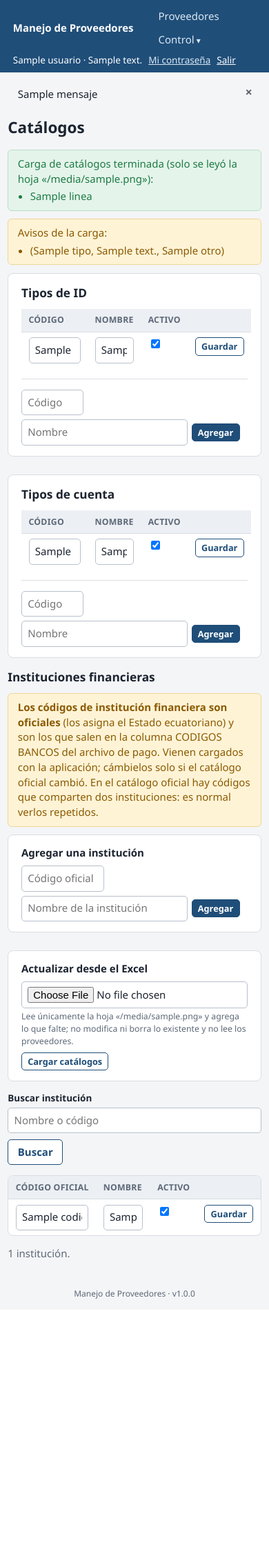
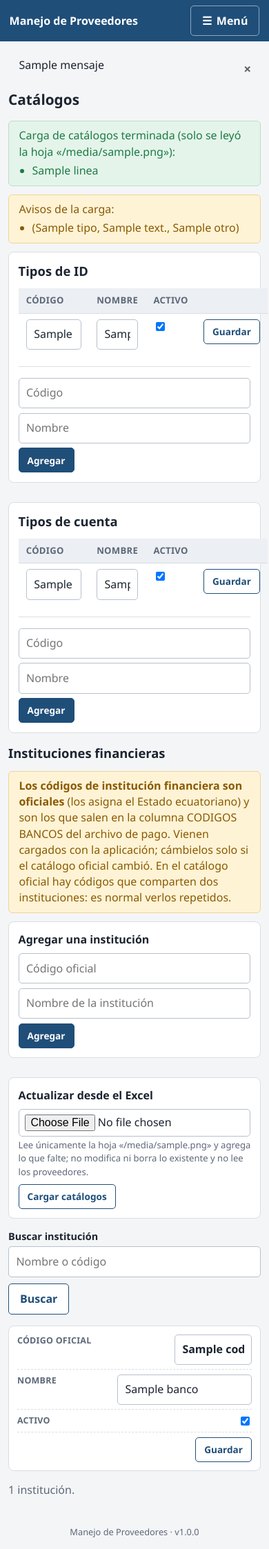
Before and after one commit to DevBrandonArellano/Bacss_manejoProvedores, a FastAPI app: template app/templates/catalogos.html in a window 390 px wide. Shown: the whole page at 69% size. Before the commit the page ends 1883 px from the top, so only its background shows below. Run offline with FastAPI, Linux system fonts and the light colour scheme; the template is opened without the code that fills it: most values are stand-ins (such as "Sample title", 1, 10 or a date in 2020).

Commit message:
Feat: diseño adaptable a celulares y tablets
- Menú desplegable con botón en pantallas angostas
- Tablas convertidas en tarjetas por fila en celular
- Controles táctiles más cómodos y filtros en dos columnas
- Respeta la preferencia de reducir movimiento

```diff
--- a/app/static/app.js
+++ b/app/static/app.js
@@ -4,6 +4,7 @@
  */
 (function () {
   "use strict";
+  document.documentElement.classList.add("js");
 
   var normalizar = function (texto) {
     return (texto || "").normalize("NFD").replace(/[̀-ͯ]/g, "").toLowerCase().replace(/\s+/g, " ").trim();
@@ -297,8 +298,24 @@
   }
 
   // ------------------------------------------------------------------ inicio y delegación de eventos
+  // Tablas en pantallas angostas: cada fila pasa a ser una tarjeta; la etiqueta de cada dato sale del encabezado.
+  function etiquetarTablas(raiz) {
+    raiz.querySelectorAll(".tabla-envoltura table").forEach(function (tabla) {
+      var cabecera = tabla.querySelectorAll("thead th");
+      if (!cabecera.length) return;
+      var textos = Array.prototype.map.call(cabecera, function (th) { return th.textContent.replace(/[▲▼]/g, "").trim(); });
+      tabla.querySelectorAll("tbody tr").forEach(function (fila) {
+        Array.prototype.forEach.call(fila.children, function (celda, i) {
+          if (textos[i] && celda.colSpan === 1) celda.setAttribute("data-et", textos[i]);
+        });
+      });
+      tabla.classList.add("apilable");
+    });
+  }
+
   function iniciar(raiz) {
     raiz = raiz || document;
+    etiquetarTablas(raiz);
     raiz.querySelectorAll("input[data-ojo]").forEach(ojo);
     raiz.querySelectorAll("select[data-buscar]").forEach(combobox);
     actualizarCondicionales(raiz);
@@ -354,6 +371,12 @@
   });
 
   document.addEventListener("click", function (e) {
+    var menu = e.target.closest ? e.target.closest("[data-menu-movil]") : null;
+    if (menu) {
+      var abierto = menu.getAttribute("aria-expanded") !== "true";
+      menu.setAttribute("aria-expanded", abierto ? "true" : "false");
+      document.querySelector(".barra").classList.toggle("menu-abierto", abierto);
+    }
     var t = e.target.closest ? e.target.closest("[data-confirmar], [data-orden], [data-pagina]") : null;
     if (t && t.dataset.confirmar && !window.confirm(t.dataset.confirmar)) {
       e.preventDefault();
--- a/app/static/estilo.css
+++ b/app/static/estilo.css
@@ -169,4 +169,79 @@ th a.orden:hover { color: var(--marca); text-decoration: underline; }
 .vencimiento strong { font-size: 1.05rem; }
 .vencimiento-pasado { background: var(--error-fondo); border-color: #f0b9b9; }
 
-@media (max-width: 700px) { .contenido { padding: .75rem; } dl.datos { grid-template-columns: 1fr; } }
+
+/* ================= Adaptación a celulares y tablets ================= */
+.hamburguesa { display: none; margin-left: auto; background: transparent; border-color: rgba(255, 255, 255, .5); }
+.hamburguesa:hover { background: var(--marca-oscura); }
+img, svg { max-width: 100%; }
+
+/* Tablets y pantallas medianas */
+@media (max-width: 900px) {
+  .barra { padding: .5rem .85rem; }
+  .barra .quien { flex-basis: 100%; justify-content: flex-end; font-size: .85rem; }
+  .filtros > div { flex: 1 1 150px; }
+}
+
+/* Celulares */
+@media (max-width: 720px) {
+  html { font-size: 16px; }
+  .contenido { padding: .75rem; }
+  .estrecho { margin: 1.25rem auto; }
+  h1 { font-size: 1.3rem; }
+  .tarjeta { padding: .85rem; }
+  dl.datos { grid-template-columns: 1fr; gap: 0; }
+  dl.datos dt { margin-top: .5rem; font-size: .85rem; }
+
+  /* Barra: menú que se despliega con un botón (sin JavaScript se muestra completa) */
+  .js .hamburguesa { display: inline-flex; align-items: center; gap: .4rem; }
+  .js .barra .navegacion { display: none; flex-basis: 100%; }
+  .js .barra.menu-abierto nav.navegacion { display: flex; flex-direction: column; gap: .1rem; }
+  .js .barra.menu-abierto .quien.navegacion { display: flex; flex-wrap: wrap; justify-content: flex-start; padding-top: .5rem; border-top: 1px solid rgba(255, 255, 255, .25); }
+  .barra nav a, details.menu > summary { padding: .65rem .75rem; }
+  details.menu { width: 100%; }
+  .menu-lista { position: static; box-shadow: none; border: none; background: rgba(0, 0, 0, .15); margin-top: .15rem; }
+  .barra .menu-lista a { color: #fff; padding: .65rem .9rem; }
+  .barra .menu-lista a:hover, .barra .menu-lista a.activo { background: var(--marca-oscura); color: #fff; }
+
+  /* Controles cómodos al tacto; 16px evita el zoom automático de iOS al escribir */
+  input[type=text], input[type=password], input[type=email], input[type=number], input[type=date], input[type=search], select, textarea { font-size: 16px; padding: .6rem .65rem; }
+  button, .boton { padding: .6rem 1rem; min-height: 2.75rem; }
+  .boton-chico { min-height: 2.25rem; padding: .35rem .75rem; }
+  label.casilla { min-height: 2.5rem; }
+  label.casilla input { width: 1.2rem; height: 1.2rem; }
+  .cabecera { align-items: stretch; }
+  .cabecera .acciones, .cabecera .acciones .boton { width: 100%; text-align: center; }
+  .filtros > div { flex: 1 1 calc(50% - .4rem); min-width: 0; }
+  .filtros .crece { flex: 1 1 100%; }
+  .filtros button, .filtros .boton { flex: 1 1 auto; }
+  .en-linea { width: 100%; }
+  .en-linea input, .en-linea select { flex: 1 1 100%; width: 100% !important; }
+  .pie-lista, .paginacion { justify-content: center; text-align: center; }
+  .combo-lista { max-height: 50vh; }
+  .barra-seleccion { padding: .6rem .75rem; }
+
+  /* Tablas → una tarjeta por fila */
+  .tabla-envoltura { background: transparent; border: none; overflow: visible; }
+  table.apilable, table.apilable tbody, table.apilable tr, table.apilable td { display: block; width: 100%; }
+  table.apilable thead { position: absolute; width: 1px; height: 1px; overflow: hidden; clip: rect(0 0 0 0); }
+  table.apilable tr { background: var(--panel); border: 1px solid var(--borde); border-radius: 8px; margin-bottom: .75rem; padding: .35rem .75rem; }
+  table.apilable tbody tr:hover { background: var(--panel); }
+  table.apilable td { border-bottom: 1px dashed var(--borde); padding: .4rem 0; display: flex; justify-content: space-between; gap: 1rem; text-align: right; word-break: break-word; }
+  table.apilable td:last-child { border-bottom: none; }
+  table.apilable td[data-et]::before { content: attr(data-et); flex: 0 0 38%; text-align: left; font-size: .78rem; font-weight: 700; text-transform: uppercase; letter-spacing: .02em; color: var(--suave); }
+  table.apilable td:first-child:not([data-et])::before { content: none; }
+  table.apilable td.num { text-align: right; }
+  table.apilable td.vacio { display: block; text-align: center; }
+  /* el nombre sirve de título de la tarjeta */
+  table.apilable td:first-child { font-weight: 700; }
+  table.apilable td .en-linea { justify-content: flex-end; }
+}
+
+/* Pantallas muy angostas */
+@media (max-width: 380px) {
+  table.apilable td { flex-direction: column; gap: .1rem; text-align: left; }
+  table.apilable td[data-et]::before { flex-basis: auto; }
+}
+
+/* Respeta a quien prefiere menos movimiento */
+@media (prefers-reduced-motion: reduce) { * { transition: none !important; scroll-behavior: auto !important; } }
--- a/app/templates/base.html
+++ b/app/templates/base.html
@@ -13,7 +13,10 @@
 {% if usuario %}
 <header class="barra">
   <a class="marca" href="/">Manejo de Proveedores</a>
-  <nav>
+  <button type="button" class="hamburguesa" aria-expanded="false" aria-controls="navegacion" data-menu-movil>
+    <span aria-hidden="true">☰</span> Menú
+  </button>
+  <nav id="navegacion" class="navegacion">
     {% if facturacion %}<a href="/" class="{{ 'activo' if ruta_actual == '/' }}">Panel</a>{% endif %}
     <a href="/proveedores" class="{{ 'activo' if ruta_actual.startswith('/proveedores') }}">Proveedores</a>
     {% if facturacion %}<a href="/facturas" class="{{ 'activo' if ruta_actual.startswith('/facturas') }}">Facturas</a>{% endif %}
@@ -38,7 +41,7 @@
     </details>
     {% endif %}
   </nav>
-  <div class="quien">
+  <div class="quien navegacion">
     <span>{{ usuario.nombre }} · {{ usuario.rol_texto }}</span>
     <a href="/mi-clave">Mi contraseña</a>
     <form method="post" action="/salir">
```
